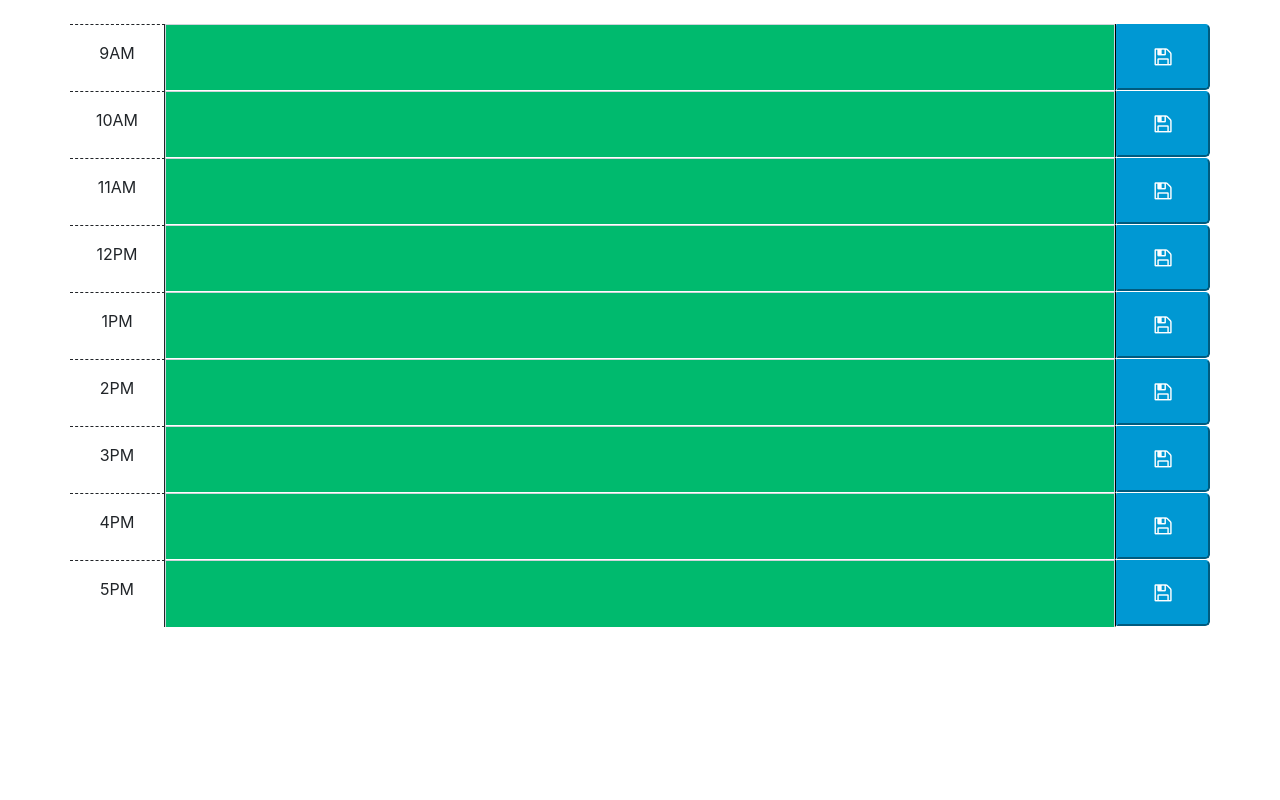
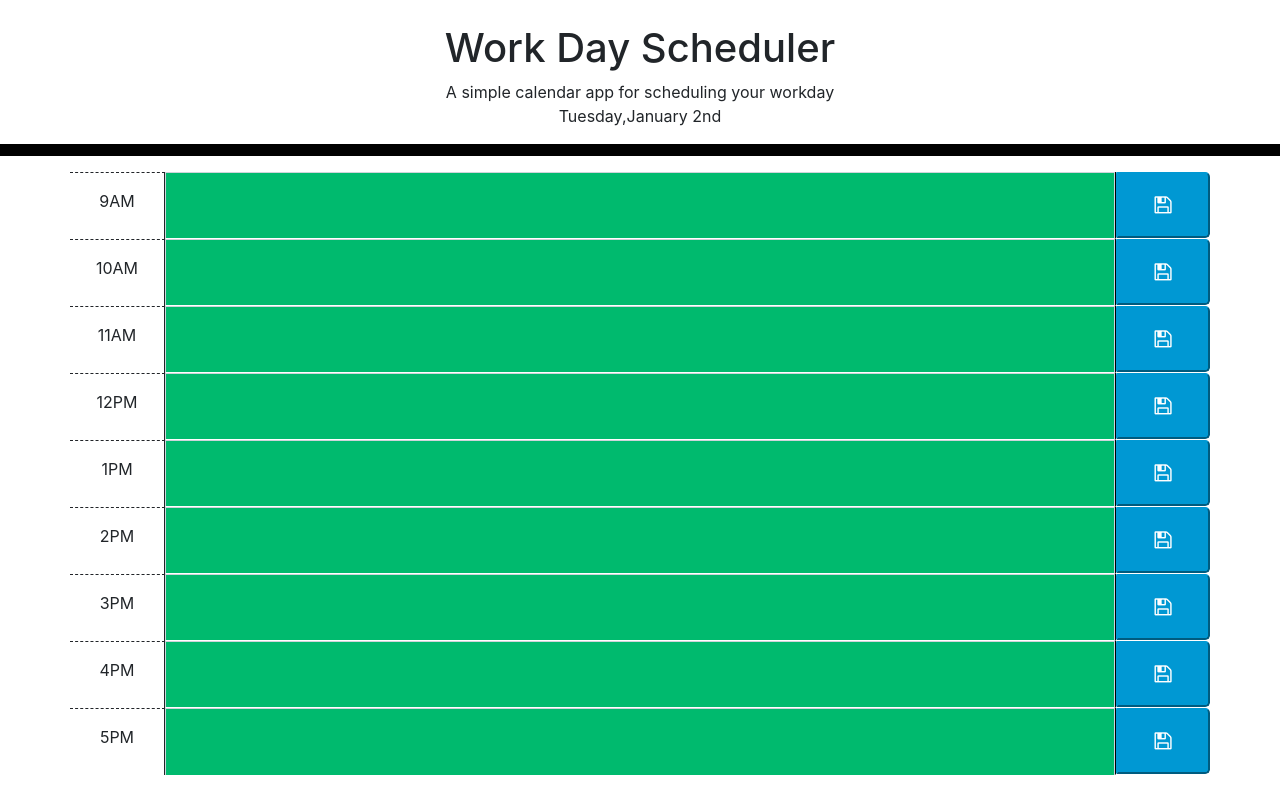
Before and after one commit to maximilianc88/Wk-05-HW, a plain HTML site: page index.html in a window 1280 px wide. Drawn offline with nearby package versions, Linux system fonts and the light colour scheme.

Commit message:
updated read me and current date at top of webpage

```diff
--- a/Assets/script.js
+++ b/Assets/script.js
@@ -23,6 +23,8 @@ var twoPmInputKey = "2 pm Input: "
 var threePmInputKey = "3 pm Input: "
 var fourPmInputKey = "4 pm Input: "
 var fivePmInputKey = "5 pm Input: "
+
+$('.currentTime').html('<p class="p2">'+moment().format("dddd,MMMM do")+'</p>');
 
 //function to initiliaze planner
 $(document).ready(function() {
--- a/Assets/style.css
+++ b/Assets/style.css
@@ -35,3 +35,11 @@
   border-color: #afaeb0 !important;
   box-shadow: 0 0 5px #afaeb0 !important;
 }
+
+.p2 {
+  padding-bottom: 1rem;
+  margin-bottom: 0px;
+  border-bottom-style: solid;
+  border-bottom-color: black;
+  border-bottom-width: .75rem;
+}
--- a/index.html
+++ b/index.html
@@ -15,10 +15,18 @@
       rel="stylesheet"
       href="https://cdnjs.cloudflare.com/ajax/libs/font-awesome/4.7.0/css/font-awesome.min.css"
     />
-    <title>Day Planner Calendar</title>
+    <title >Day Planner Calendar</title>
   </head>
   <body>
-    <div class="container mt-4">
+    <h1 class="text-center mt-4">
+      Work Day Scheduler
+    </h1>
+    <p class="p1 text-center mb-0">
+      A simple calendar app for scheduling your workday
+    </p>
+    <div class="currentTime text-center"></div>
+
+    <div class="container mt-3">
       <div class="row">
         <div class="col-md-1 time text-center p-3 ">
           9AM
```
Also changed, not shown: Assets/Screenshot.png (added), 1 other file.
